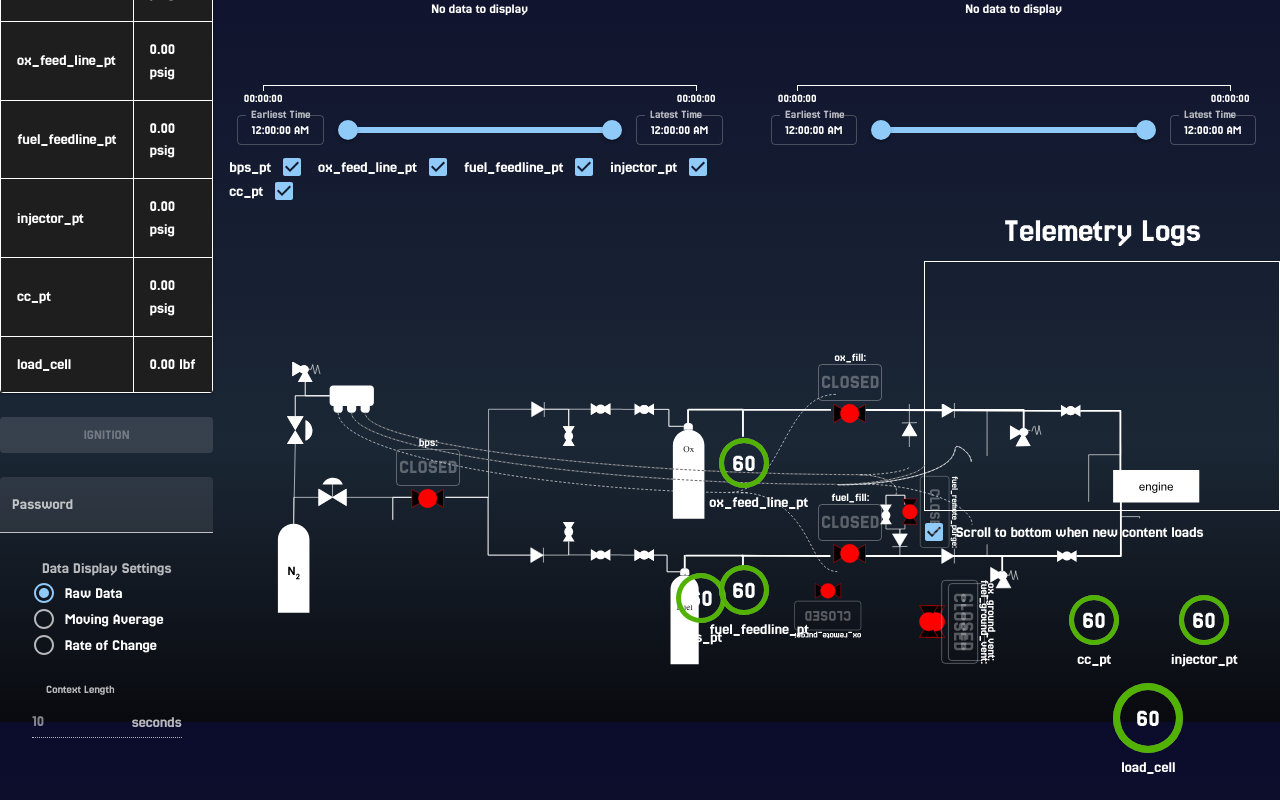
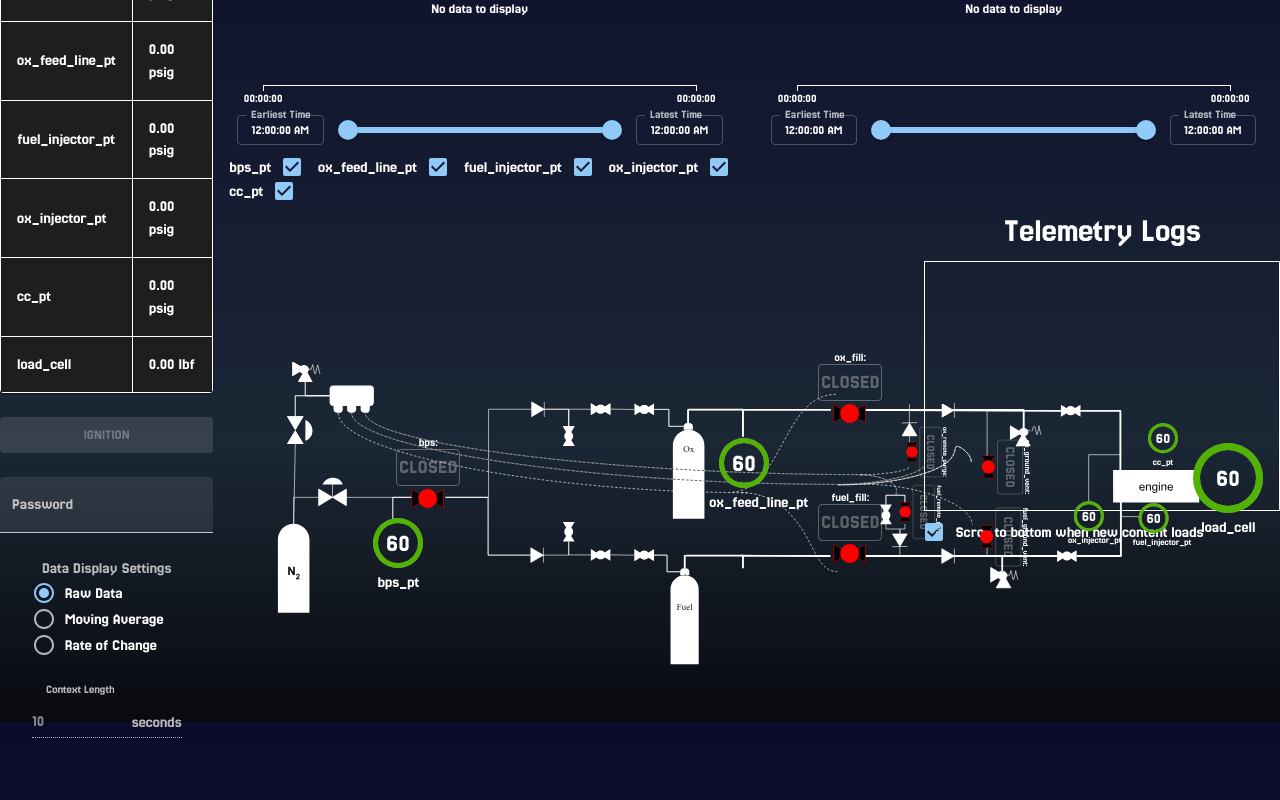
Before and after one commit to rice-eclipse/quonkboard, a React (Create React App) app: page / in a window 1280 px wide. Both pictures are taken after a click on the button "PROMETHEUS". Shown: the part 205-1005 px from the top of the page. Built offline with nearby package versions, Linux system fonts and the light colour scheme.

Commit message:
all aligned

```diff
--- a/src/configs/prometheus_configs.json
+++ b/src/configs/prometheus_configs.json
@@ -5,8 +5,8 @@
     "pts": {
       "0": "bps_pt",
       "1": "ox_feed_line_pt",
-      "2": "fuel_feedline_pt",
-      "3": "injector_pt",
+      "2": "fuel_injector_pt",
+      "3": "ox_injector_pt",
       "4": "cc_pt"
     },
     "lcs": {
--- a/src/styles/prometheus_diagram.css
+++ b/src/styles/prometheus_diagram.css
@@ -1,7 +1,7 @@
 .prometheus #bps_pt {
     position: absolute; /* Position the overlay absolutely */
-    top: 320px;
-    left: 453px;
+    top: 265px;
+    left: 150px;
     color: white; /* Text color */
 }
 
@@ -11,28 +11,31 @@
     left: 496px;
     color: white; /* Text color */
 }
-.prometheus #fuel_feedline_pt {
+.prometheus #fuel_injector_pt {
     position: absolute; /* Position the overlay absolutely */
-    top: 312px;
-    left: 496px;
+    top: 237px;
+    left: 900px;
     color: white; /* Text color */
+    transform: scale(0.6);
 }
-.prometheus #injector_pt {
+.prometheus #ox_injector_pt {
     position: absolute; /* Position the overlay absolutely */
-    top: 342px;
-    left: 956px;
+    top: 235px;
+    left: 837px;
     color: white; /* Text color */
+    transform: scale(0.6);
 }
 .prometheus #cc_pt {
     position: absolute; /* Position the overlay absolutely */
-    top: 342px;
-    left: 846px;
+    top: 157px;
+    left: 915px;
     color: white; /* Text color */
+    transform: scale(0.6);
 }
 .prometheus #load_cell {
     position: absolute;
-    top: 430px;
-    left: 890px;
+    top: 190px;
+    left: 970px;
 }
 
 .prometheus #ox_fill {
@@ -43,27 +46,22 @@
 
 .prometheus #ox_ground_vent {
     position: absolute;
-    top: 340px;
-    left: 710px;
-    transform: rotate(90deg);
+    top: 185px;
+    left: 755px;
+    transform: rotate(90deg) scale(0.7);
 }
+
 .prometheus #fuel_ground_vent {
     position: absolute;
-    top: 340px;
-    left: 700px;
-    transform: rotate(90deg);
-}
-.prometheus #fuel_ground_vent {
-    position: absolute;
-    top: 340px;
-    left: 700px;
-    transform: rotate(90deg);
+    top: 255px;
+    left: 750px;
+    transform: rotate(90deg) scale(0.7);
 }
 .prometheus #fuel_remote_purge {
     position: absolute;
     top: 230px;
-    left: 673px;
-    transform: rotate(90deg) scale(0.8);
+    left: 663px;
+    transform: rotate(90deg) scale(0.6);
 }
 
 .prometheus #bps {
@@ -73,9 +71,9 @@
 }
 .prometheus #ox_remote_purge {
     position: absolute;
-    top: 330px;
-    left: 573px;
-    transform: rotate(900deg) scale(0.8);
+    top: 170px;
+    left: 673px;
+    transform: rotate(90deg) scale(0.6);
 }
 
 .prometheus #fuel_fill{
```
